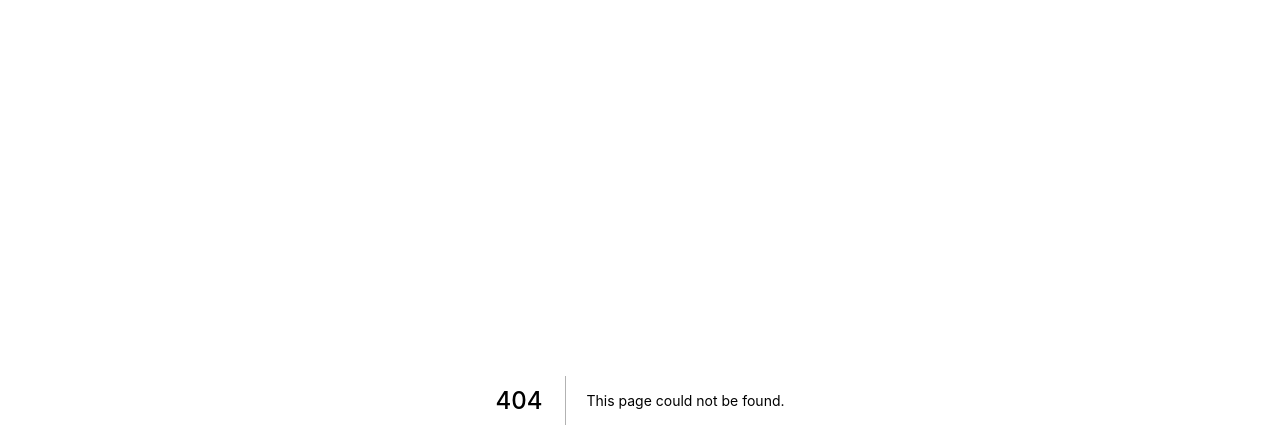
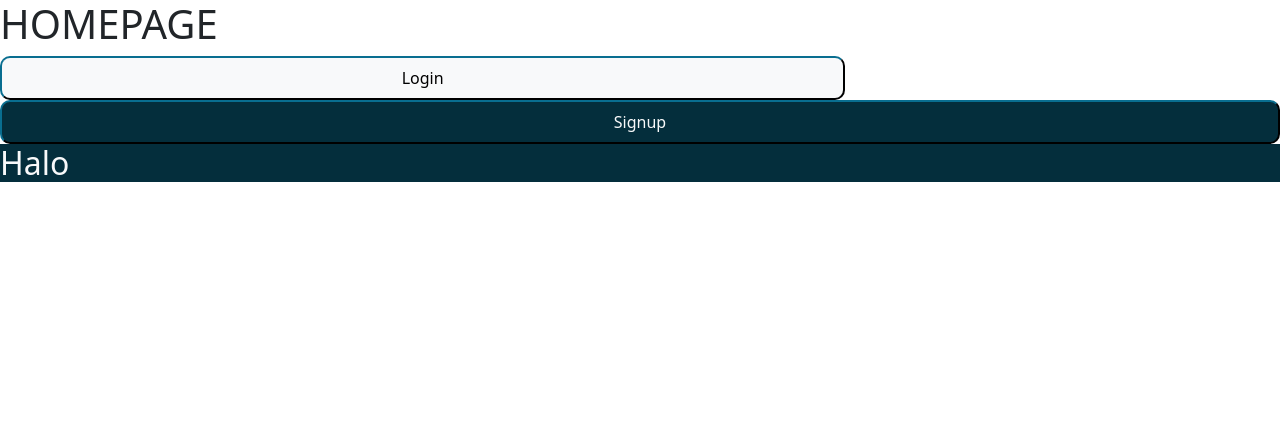
Before and after one commit to jumelisah/fw5-next-js, a Next.js app: page /homepage in a window 1280 px wide. Before the commit this address had no page. Shown: the top 448 px of the page. Built offline with nearby package versions, Linux system fonts and the light colour scheme.

Commit message:
create components button

```diff
--- /dev/null
+++ b/components/Button.js
@@ -0,0 +1,11 @@
+import styles from './Button.module.css'
+
+const Button = ({children, variant, ...rest}) => {
+  return(
+    <button className={`${styles.button} radius border-color1 py-2 ${variant} `} {...rest} >
+      {children}
+    </button>
+  )
+}
+
+export default Button
--- /dev/null
+++ b/components/Button.module.css
@@ -0,0 +1,10 @@
+.button {
+  cursor: pointer;
+  color: black;
+  border-radius: 10px;
+  width: 100%;
+}
+.buttonFill{
+  color: white;
+  background-color: #03545C;
+}
--- a/package.json
+++ b/package.json
@@ -9,9 +9,12 @@
     "lint": "next lint"
   },
   "dependencies": {
+    "bootstrap": "^5.1.3",
     "next": "12.1.0",
     "react": "17.0.2",
-    "react-dom": "17.0.2"
+    "react-bootstrap": "^2.2.1",
+    "react-dom": "17.0.2",
+    "sass": "^1.49.9"
   },
   "devDependencies": {
     "eslint": "8.11.0",
--- a/pages/_app.js
+++ b/pages/_app.js
@@ -1,6 +1,11 @@
-import '../styles/globals.css'
+import { useEffect } from 'react'
+import 'bootstrap/dist/css/bootstrap.min.css'
+import '../styles/pallete.scss'
 
 function MyApp({ Component, pageProps }) {
+  useEffect(()=>{
+    import('bootstrap/dist/js/bootstrap.bundle');
+  }, []);
   return <Component {...pageProps} />
 }
 
--- /dev/null
+++ b/pages/_document.js
@@ -0,0 +1,21 @@
+import Document, { Html, Head, Main, NextScript } from 'next/document'
+
+class MyDocument extends Document {
+  render() {
+    return (
+      <Html>
+        <Head>
+        <link rel="preconnect" href="https://fonts.googleapis.com" />
+          <link rel="preconnect" href="https://fonts.gstatic.com" crossOrigin="true" />
+          <link href="https://fonts.googleapis.com/css2?family=Nunito:wght@400;700&display=swap" rel="stylesheet" />
+        </Head>
+        <body>
+          <Main />
+          <NextScript />
+        </body>
+      </Html>
+    )
+  }
+}
+
+export default MyDocument
--- /dev/null
+++ b/pages/homepage.js
@@ -0,0 +1,22 @@
+import { useEffect } from "react"
+import Button from "../components/Button"
+import styles from '../components/Button.module.css'
+
+const Homepage = () =>{
+  return(
+    <div>
+      <h1>HOMEPAGE</h1>
+      <div className='row'>
+        <div className='col-8'>
+          <Button variant="bg-light">Login</Button>
+        </div>
+      </div>
+      <Button variant="bg-color1 text-light">Signup</Button>
+      <div className='bg-color1 text-light'>
+        <h2>Halo</h2>
+      </div>
+    </div>
+  )
+}
+
+export default Homepage
--- /dev/null
+++ b/styles/pallete.scss
@@ -0,0 +1,10 @@
+
+$theme-colors: (
+  "color1":#042E3C,
+  "color2":#052E3E,
+  "color3":#03545C,
+  "color4":#0F898E,
+  "color5":#217A7E,
+) ;
+
+@import 'bootstrap/scss/bootstrap.scss';
```
Also changed, not shown: 2 other files (tests, documents, lock files or other folders).
